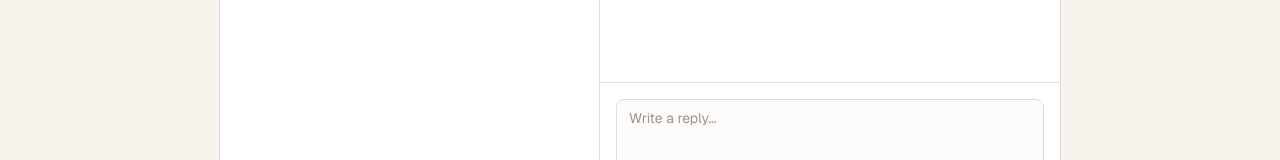
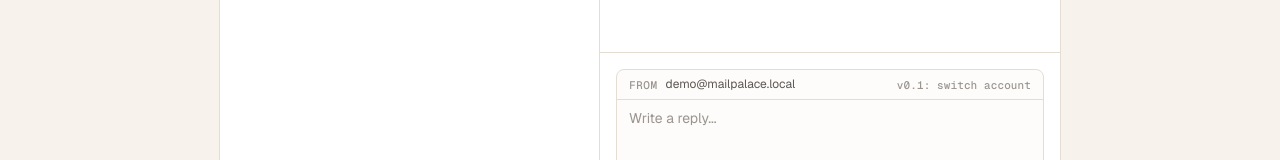
Before and after one commit to extezzu/mailpalace, a Next.js app in the folder frontend/: page / in a window 1280 px wide. Shown: the part 537-697 px from the top of the page. Built offline with nearby package versions, Linux system fonts and the light colour scheme; no server answers.

Commit message:
Add a From-account row to the reply composer (single account in v0).

```diff
--- a/frontend/components/email/ThreadViewer.tsx
+++ b/frontend/components/email/ThreadViewer.tsx
@@ -161,6 +161,21 @@ export function ThreadViewer({ email, body, userReply, onMarkRepliedSent }: Prop
 
       <div className="border-t border-border bg-surface p-4">
         <div className="rounded-lg border border-border bg-surface-elevated focus-within:border-accent">
+          {/* Account picker. v0 ships with a single connected mailbox so the
+              "From" row is read-only; v0.1 promotes this to a real select that
+              lists every authenticated account and remembers the choice
+              per-thread. The default is always the account the email
+              arrived to so a reply never goes from the wrong sender by
+              accident. */}
+          <div className="flex items-center gap-2 border-b border-border px-3 py-1.5 text-small text-text-secondary">
+            <span className="font-mono text-caption uppercase tracking-wider text-text-tertiary">
+              From
+            </span>
+            <span className="truncate">demo@mailpalace.local</span>
+            <span className="ml-auto font-mono text-caption text-text-tertiary">
+              v0.1: switch account
+            </span>
+          </div>
           <textarea
             placeholder={isSent ? "This thread is in Sent. Write a follow-up..." : "Write a reply..."}
             value={reply}
```
